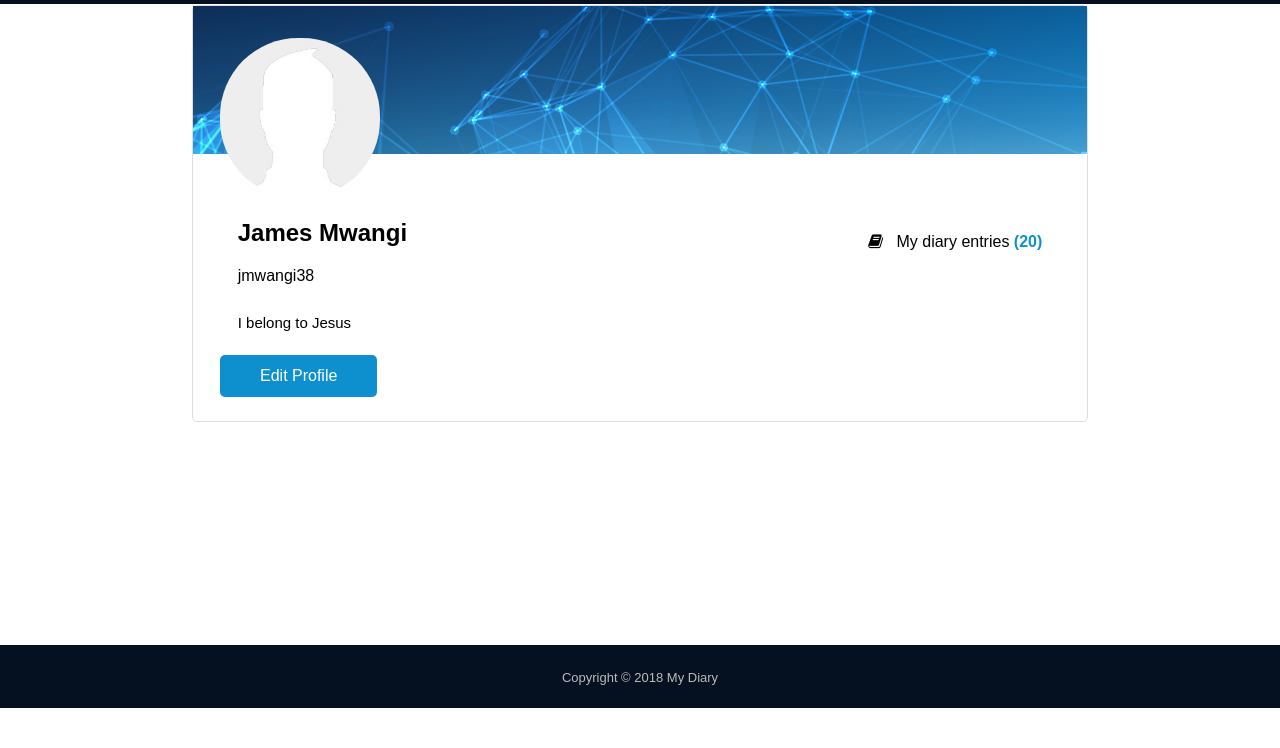
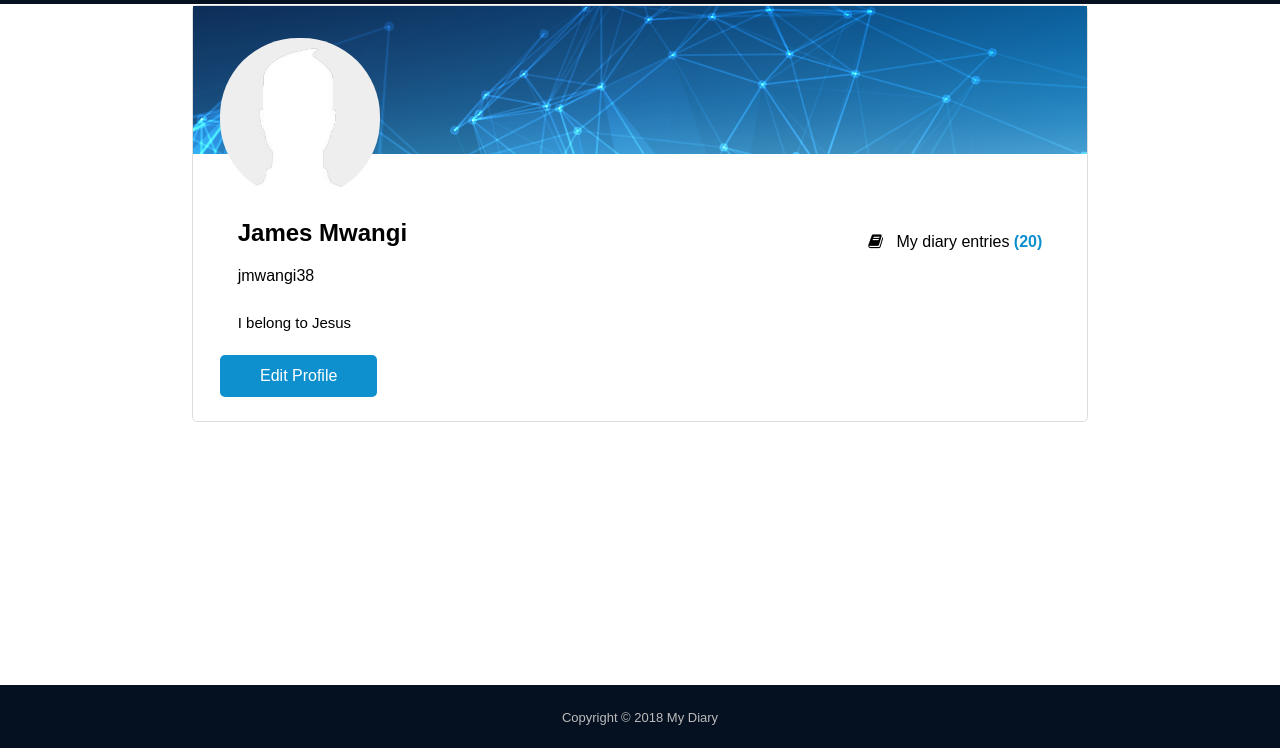
Before and after one commit to Ramon3162/My-Diary, a plain HTML site: page feature/profile.html in a window 1280 px wide. Shown: the part 54-802 px from the top of the page. Drawn offline with Linux system fonts and the light colour scheme.

Commit message:
Changes to the css file

```diff
--- a/feature/static/css/style.css
+++ b/feature/static/css/style.css
@@ -280,7 +280,7 @@ input[type="text"],input[type="password"]{
 
 .profile-section {
     width:70%;
-    min-height:80%;
+    min-height:85%;
     margin:0 auto;
 }
 
```
